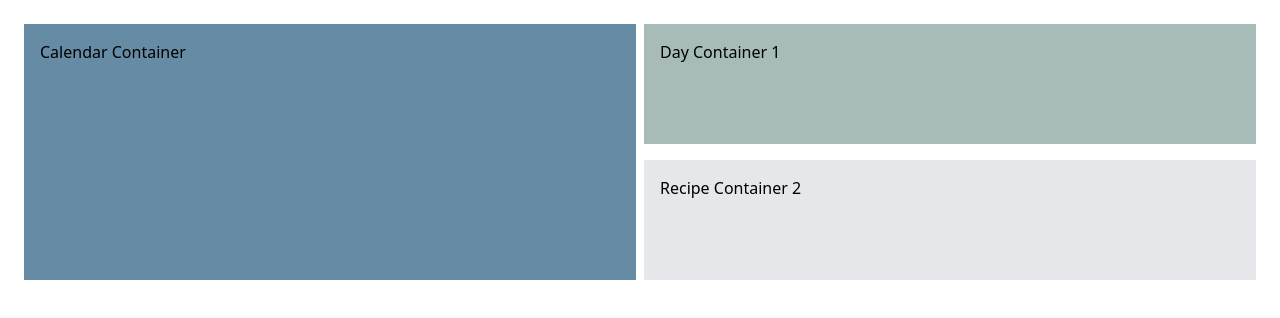
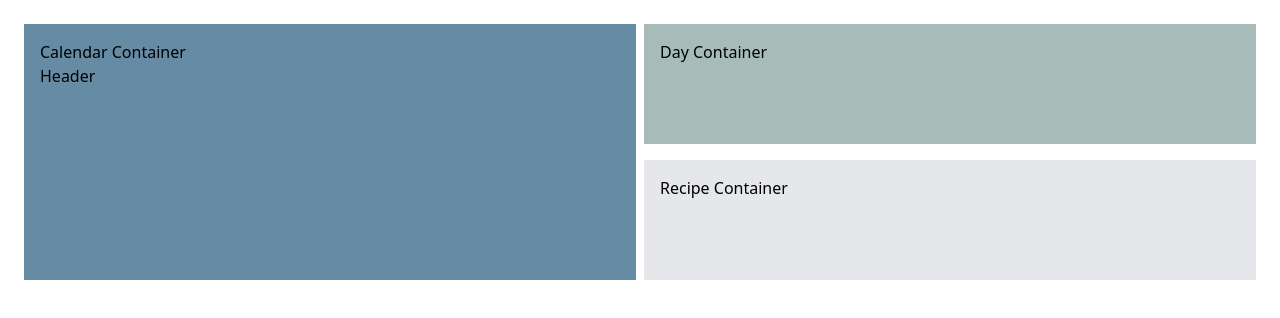
Before and after one commit to R8S3T/ReactCalendar, a website: page src/index.html in a window 1280 px wide. Drawn offline with Linux system fonts and the light colour scheme.

Commit message:
Created and added header to calendar container

```diff
--- a/src/index.html
+++ b/src/index.html
@@ -8,7 +8,7 @@
     <title>Document</title>
 </head>
 <body>
-    <!-- <div id="main-container" class="flex"> -->
+    <div id="main-container" class="flex">
 </body>
 <script src="script.js"></script>
 </html>
--- a/src/script.js
+++ b/src/script.js
@@ -14,8 +14,10 @@
 // Append the wrapper to the document body
 document.body.appendChild(gridContainerWrapper);
 
+
 // Calendar container
 const calendarContainer = document.createElement('div');
+calendarContainer.id = 'calendar';
 calendarContainer.classList.add('col-span-1','bg-my-blue', 'p-4', 'h-64');
 calendarContainer.textContent = 'Calendar Container';
 
@@ -26,12 +28,12 @@
 // Day Container
 const dayContainer1 = document.createElement('div');
 dayContainer1.classList.add('bg-my-green', 'p-4', 'row-span-1', 'flex-grow');
-dayContainer1.textContent = 'Day Container 1';
+dayContainer1.textContent = 'Day Container';
 
 // Recipe Container
 const recipeContainer2 = document.createElement('div');
 recipeContainer2.classList.add('bg-gray-200', 'p-4', 'mt-4', 'flex-grow');
-recipeContainer2.textContent = 'Recipe Container 2';
+recipeContainer2.textContent = 'Recipe Container';
 
 // Append day and recipe container to dayRecipeContainer
 dayRecipeContainer.appendChild(dayContainer1);
@@ -41,7 +43,14 @@
 gridContainer.appendChild(dayRecipeContainer);
 
 
-// Create Calendar
+// CREATE CALENDAR
+
+// Header
+
+const header = document.createElement('div');
+header.classList.add('bg-grey-200');
+header.textContent = 'Header';
+calendarContainer.appendChild(header);
 
 
 
```
